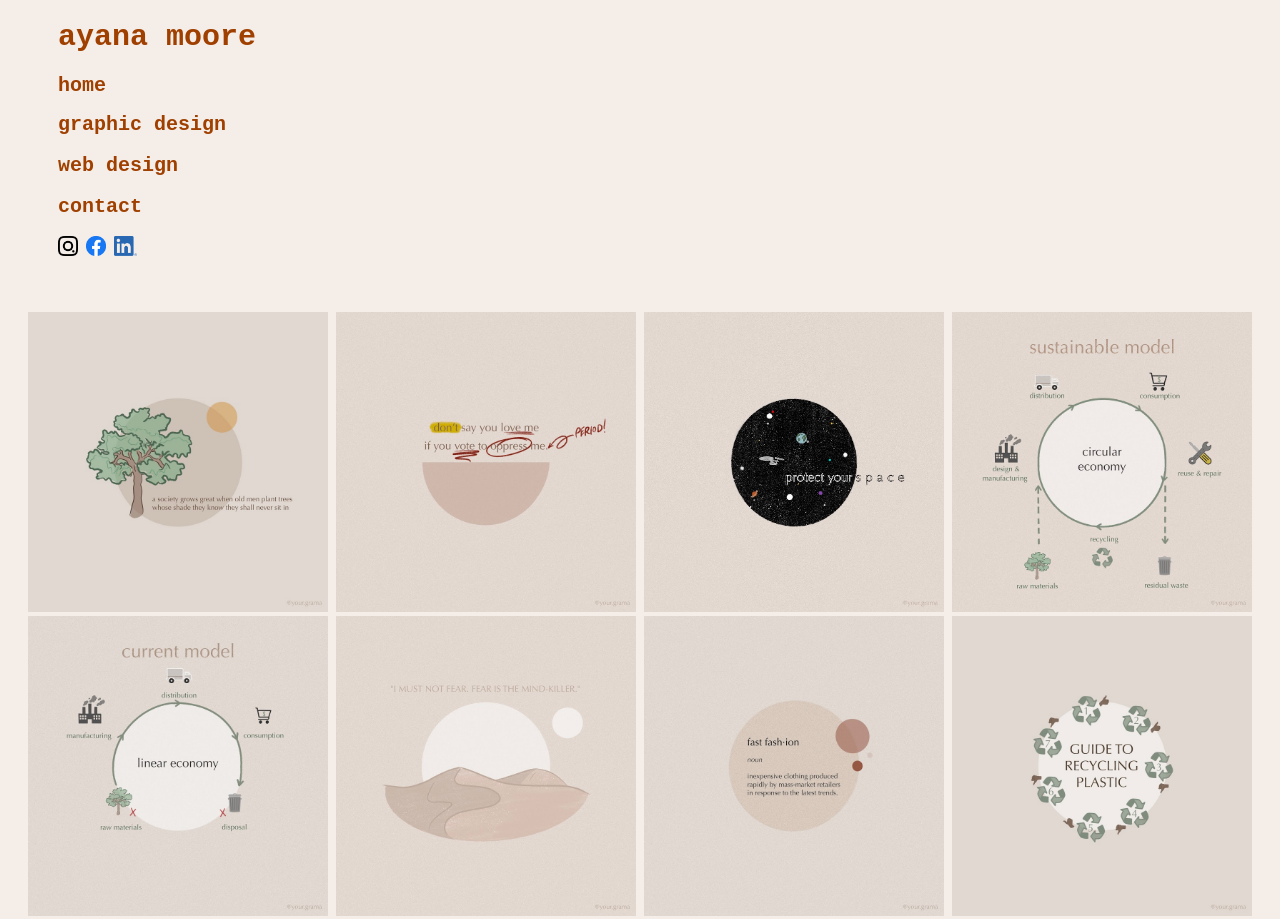
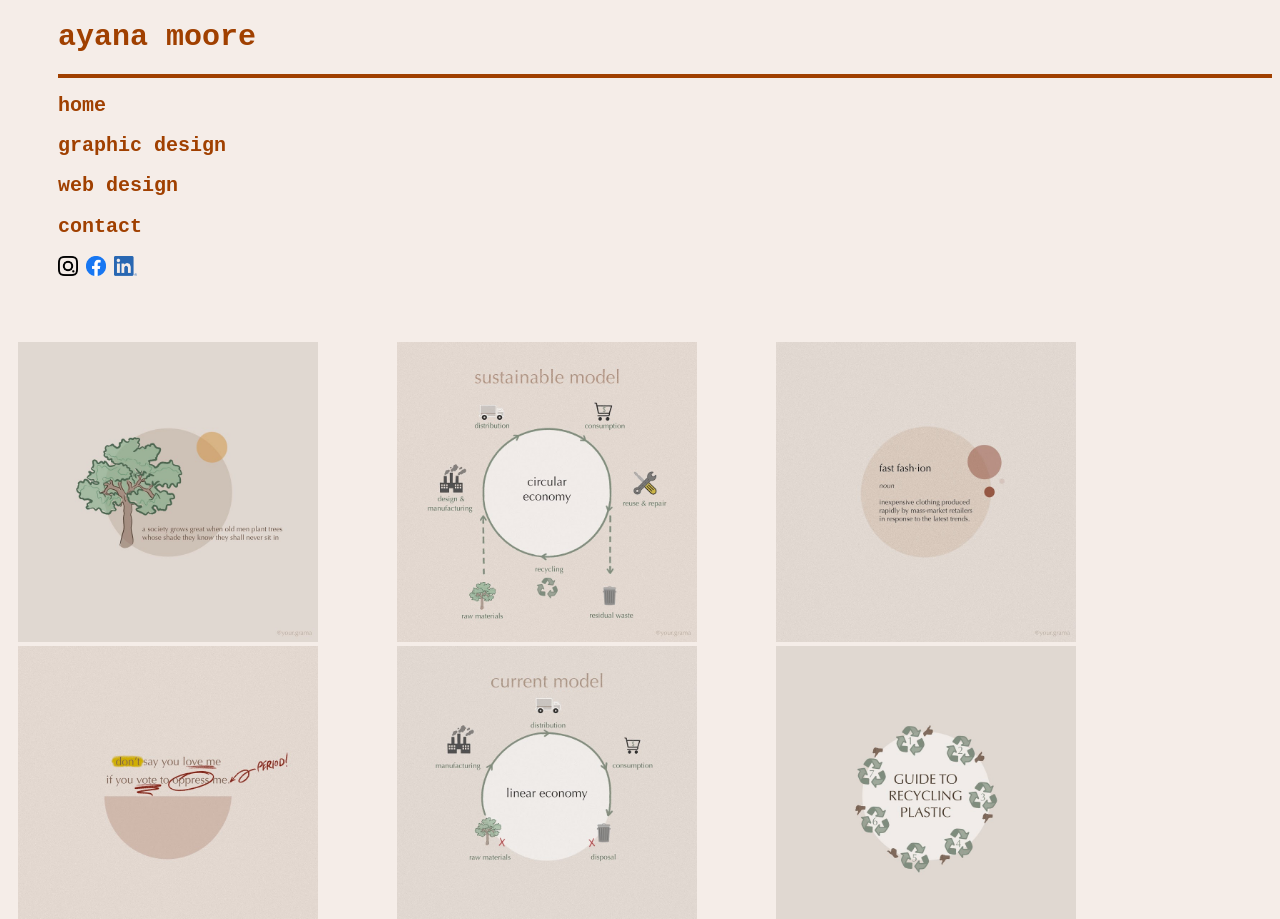
Before and after one commit to nanag933/html-practice, a plain HTML site: page test.html in a window 1280 px wide. Shown: the top 919 px of the page. Drawn offline with Linux system fonts and the light colour scheme.

Commit message:
added a line, opacity for social media icons, and started alignment for graphic design photos

```diff
--- a/css/test.css
+++ b/css/test.css
@@ -29,3 +29,26 @@ main{
 	text-align: center;
 	margin-top: 50px;
 }
+header img:hover {
+  	opacity: 0.5;
+}
+hr.new1 {
+  	border: 2px solid #A04000;
+}
+* {
+  	box-sizing: border-box;
+}
+.column {
+	text-align: center;
+ 	float: none;
+ 	width: 30%;
+  	padding: 5px;
+  	display: block;
+}
+.row {
+	text-align: center;
+  	float: left;
+ 	width: 30%;
+  	padding: 5px;
+  	display: block;
+}
--- a/test.html
+++ b/test.html
@@ -10,6 +10,7 @@
 	<!-- header element -->
 	<header>
 		<h1>ayana moore</h1>
+		<hr class="new1">
 		<h2><a href="file:///C:/Users/mrmoo/Desktop/html-practice/index.html">home</a></h2>
 		<h3><a href="file:///C:/Users/mrmoo/Desktop/html-practice/test.html">graphic design</a></h3>
 		<h4><a href="">web design</a></h4>
@@ -22,16 +23,27 @@
 
 	<!-- main element -->
 	<main>
+	<div class="row">
+		<div class="column">
 			<a href="https://www.instagram.com/p/CD1gzcnHUn6/" target="_blank"><img src="img/tree.jpeg" width="300" height="300"></a>
 			<a href="https://www.instagram.com/p/CEZjIhUn5QU/" target="_blank"><img src="img/vote.jpeg" width="300" height="300"></a>
 			<a href="https://www.instagram.com/p/CECek8znyg1/" target="_blank"><img src="img/space.jpeg" width="300" height="300"></a>
+		</div>
+	</div>
+	<div class="row">
+		<div class="column">
 			<img src="img/sus.jpeg" width="300" height="300">
 			<img src="img/current.jpeg" width="300" height="300">
 			<img src="img/fear.jpeg" width="300" height="300">
+		</div>
+	</div>
+	<div class="row">
+		<div class="column">
 			<img src="img/ff.jpeg" width="300" height="300">
 			<img src="img/recycle.jpeg" width="300" height="300">
 			<img src="img/bon.jpeg" width="300" height="300">
-
+		</div>
+	</div>
 	</main>
 </body>
 </html>
```
Also changed, not shown: index.html (+7 -6 lines). Lines whose indentation alone changed are shown as unchanged.
